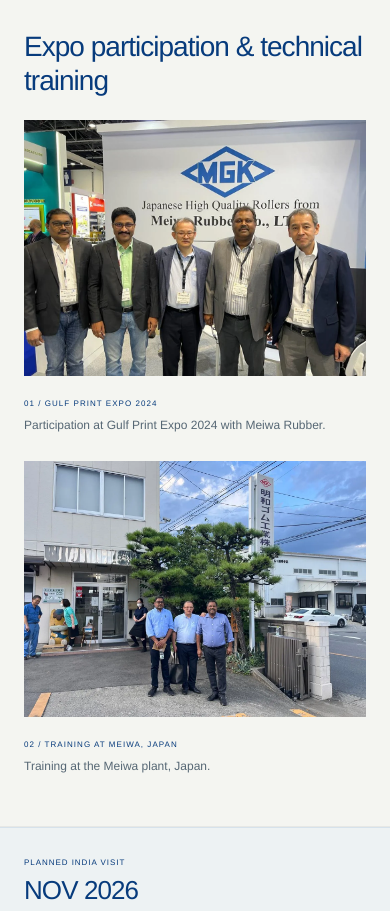
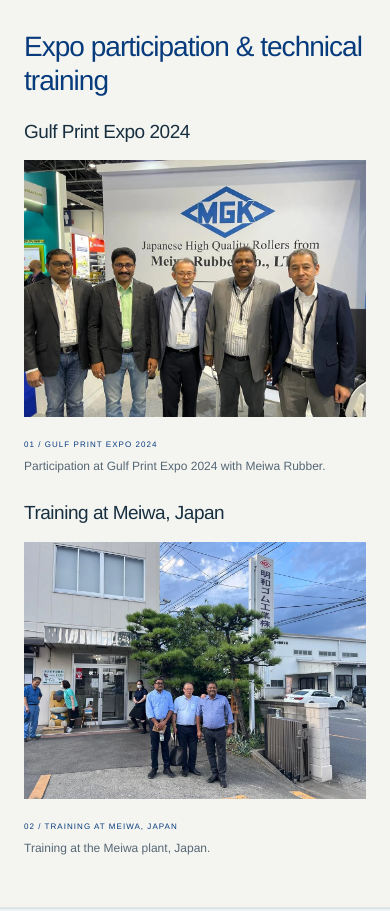
Before and after one commit to camobtw/Nutechrubber, a website: page index.html in a window 390 px wide. Shown: the part 7900-8811 px from the top of the page. Drawn offline with Linux system fonts and the light colour scheme.

Commit message:
Add individual headings above company gallery photos

```diff
--- a/index.html
+++ b/index.html
@@ -139,8 +139,8 @@
       <div class="heritage-line" aria-label="Meiwa company history"><p>MEIWA RUBBER CO., LTD.<br><span>Japanese rubber engineering</span></p><dl><div><dt>Established</dt><dd>1946<span>Tokyo, Japan</span></dd></div><div><dt>In 2026</dt><dd>80<span>years of experience</span></dd></div></dl><a class="text-link" href="meiwa.html">Meet Meiwa <span aria-hidden="true">↗</span></a></div>
       <h3 class="company-gallery-title" id="expo-gallery-title">Expo participation &amp; technical training</h3>
       <div class="company-gallery" role="group" aria-labelledby="expo-gallery-title">
-        <figure class="company-photo"><img src="assets/meiwa-exhibition.webp" alt="Gulf Print Expo 2024 participation: five attendees at the Meiwa Rubber exhibition booth" width="1024" height="768" loading="lazy" decoding="async"><figcaption><span>01 / GULF PRINT EXPO 2024</span><p>Participation at Gulf Print Expo 2024 with Meiwa Rubber.</p></figcaption></figure>
-        <figure class="company-photo"><img src="assets/meiwa-japan-visit.webp" alt="Group photograph outside the Meiwa plant in Japan during technical training" width="1280" height="960" loading="lazy" decoding="async"><figcaption><span>02 / TRAINING AT MEIWA, JAPAN</span><p>Training at the Meiwa plant, Japan.</p></figcaption></figure>
+        <figure class="company-photo"><h4 class="company-photo-title">Gulf Print Expo 2024</h4><img src="assets/meiwa-exhibition.webp" alt="Gulf Print Expo 2024 participation: five attendees at the Meiwa Rubber exhibition booth" width="1024" height="768" loading="lazy" decoding="async"><figcaption><span>01 / GULF PRINT EXPO 2024</span><p>Participation at Gulf Print Expo 2024 with Meiwa Rubber.</p></figcaption></figure>
+        <figure class="company-photo"><h4 class="company-photo-title">Training at Meiwa, Japan</h4><img src="assets/meiwa-japan-visit.webp" alt="Group photograph outside the Meiwa plant in Japan during technical training" width="1280" height="960" loading="lazy" decoding="async"><figcaption><span>02 / TRAINING AT MEIWA, JAPAN</span><p>Training at the Meiwa plant, Japan.</p></figcaption></figure>
       </div>
     </section>
     <aside class="visit-note" id="meiwa-visit" aria-labelledby="visit-title" data-event-until="2026-11-08T00:00:00+05:30"><div class="visit-date"><span>PLANNED INDIA VISIT</span><strong>NOV 2026</strong><span>FIRST WEEK</span></div><div class="visit-copy"><h2 id="visit-title">Meet the thinking behind the technology.</h2><p>Eiichiro Tsuboi, President of Meiwa Rubber Co., Ltd., is planning to visit India for discussions on product trials, supply, and manufacturing collaboration.</p></div><button class="text-link" data-enquiry data-solution="Meiwa meeting request">Express meeting interest <span aria-hidden="true">↗</span></button></aside>
--- a/site-design.css
+++ b/site-design.css
@@ -75,6 +75,7 @@
 .home-page .business-principle { font-size:15px; }
 .home-page .company-gallery { grid-template-columns:1fr 1fr; gap:32px; }
 .home-page .company-photo:nth-child(2) { margin-top:0; }
+.home-page .company-photo-title { margin:0 0 16px; font-size:clamp(19px,1.8vw,24px); font-weight:500; line-height:1.3; letter-spacing:-.025em; color:var(--ink); }
 .home-page .company-photo img { aspect-ratio:4/3; object-fit:cover; }
 .home-page .company-gallery-title { font-size:30px; }
 .home-page .company-photo figcaption>p { font-size:12px; }
```
